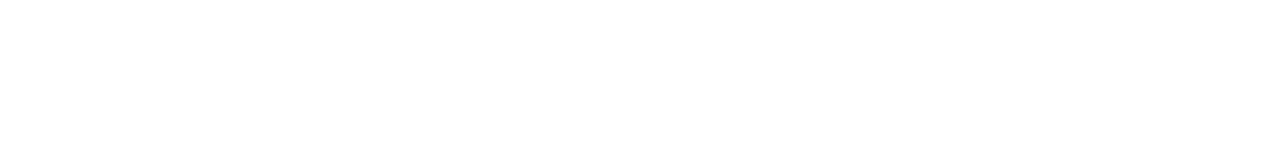
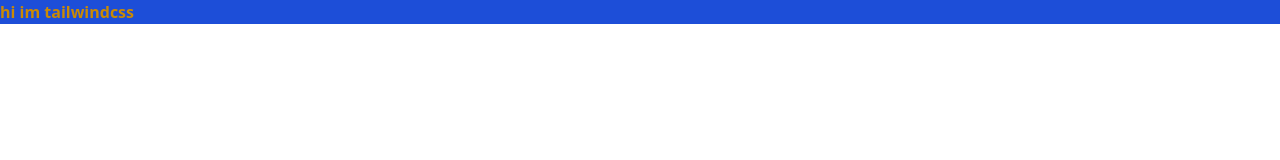
Before and after one commit to M1ruhul/Bikezone, a plain HTML site: page index.html in a window 1280 px wide. Drawn offline with nearby package versions, Linux system fonts and the light colour scheme.

Commit message:
tailwind add

```diff
--- a/index.html
+++ b/index.html
@@ -4,8 +4,26 @@
     <meta charset="UTF-8">
     <meta name="viewport" content="width=device-width, initial-scale=1.0">
     <title>Biker Zone</title>
+    <link rel="shortcut icon" href="./images/icons/star-regular.svg" type="image/x-icon">
+    <script src="https://cdn.tailwindcss.com"></script>
 </head>
 <body>
-
+    <header>
+        <section>
+            <h1 class="text-yellow-600 font-bold bg-blue-700">hi im tailwindcss</h1>
+            <!-- <div class="header-section">
+                <div class="navbar">
+                    <h1>Go Ride</h1>
+                    <div class="ul">
+                        <ol>Home</ol>
+                        <ol>Shop</ol>
+                        <ol>Contact</ol>
+                        <ol>News</ol>
+                        <h3>login</h3>
+                    </div>
+                </div>
+            </div> -->
+        </section>
+    </header>
 </body>
 </html>
--- /dev/null
+++ b/tailwind.config.js
@@ -0,0 +1,8 @@
+/** @type {import('tailwindcss').Config} */
+module.exports = {
+    content: ["./src/**/*.{html,js}"],
+    theme: {
+      extend: {},
+    },
+    plugins: [],
+  }
```
Also changed, not shown: images/icons/star-half-stroke-solid.svg (added), images/icons/star-regular.svg (added), images/icons/star-solid.svg (added), images/others/android.png (added), images/others/extrabike.png (added), images/others/faq.png (added), images/others/feature-bike.png (added), images/others/ios.png (added), images/others/latest1.png (added), images/others/latest2.png (added), images/others/latest3.png (added), images/others/user-1.png (added), images/others/user-2.png (added), images/others/user-3.png (added), 4 more files.
